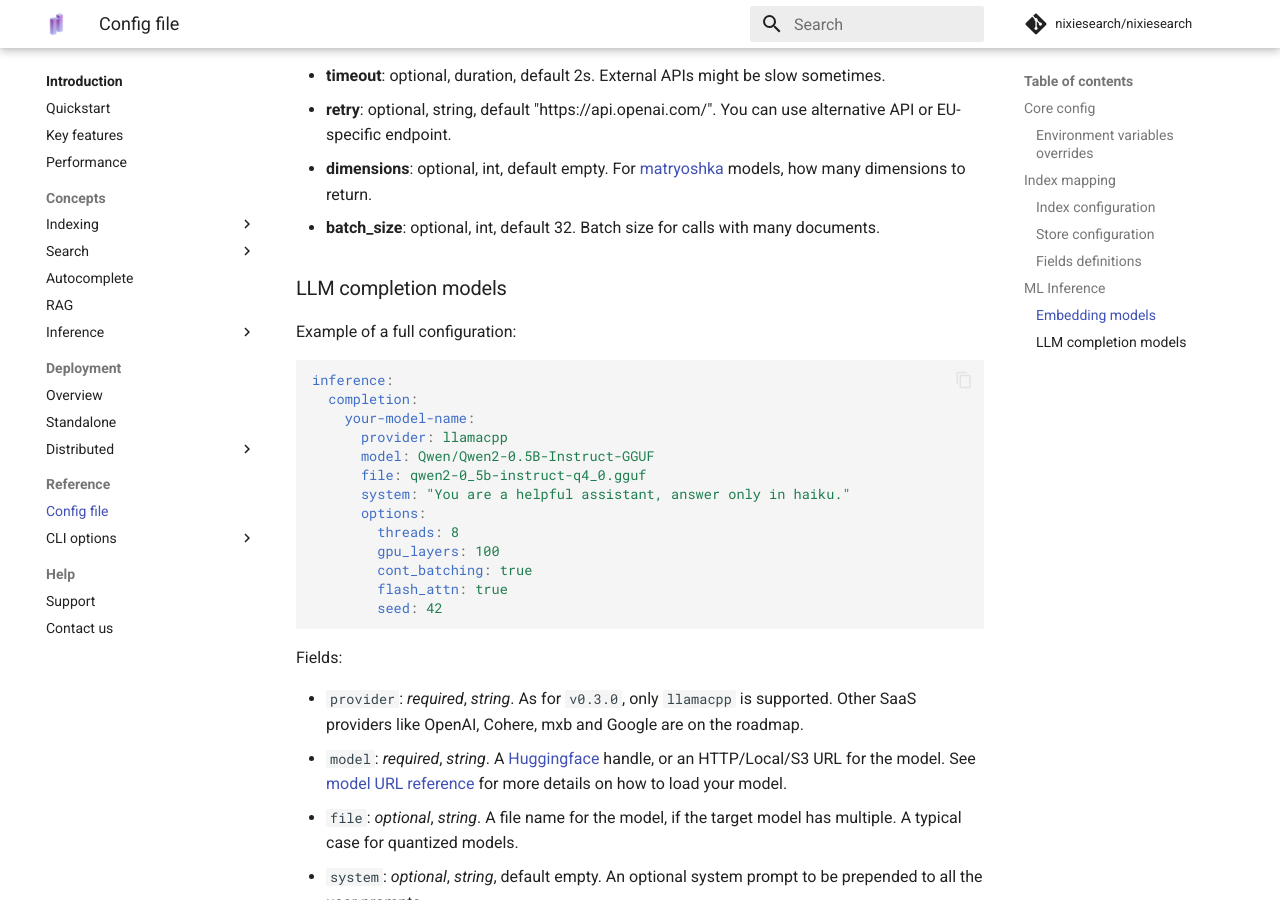
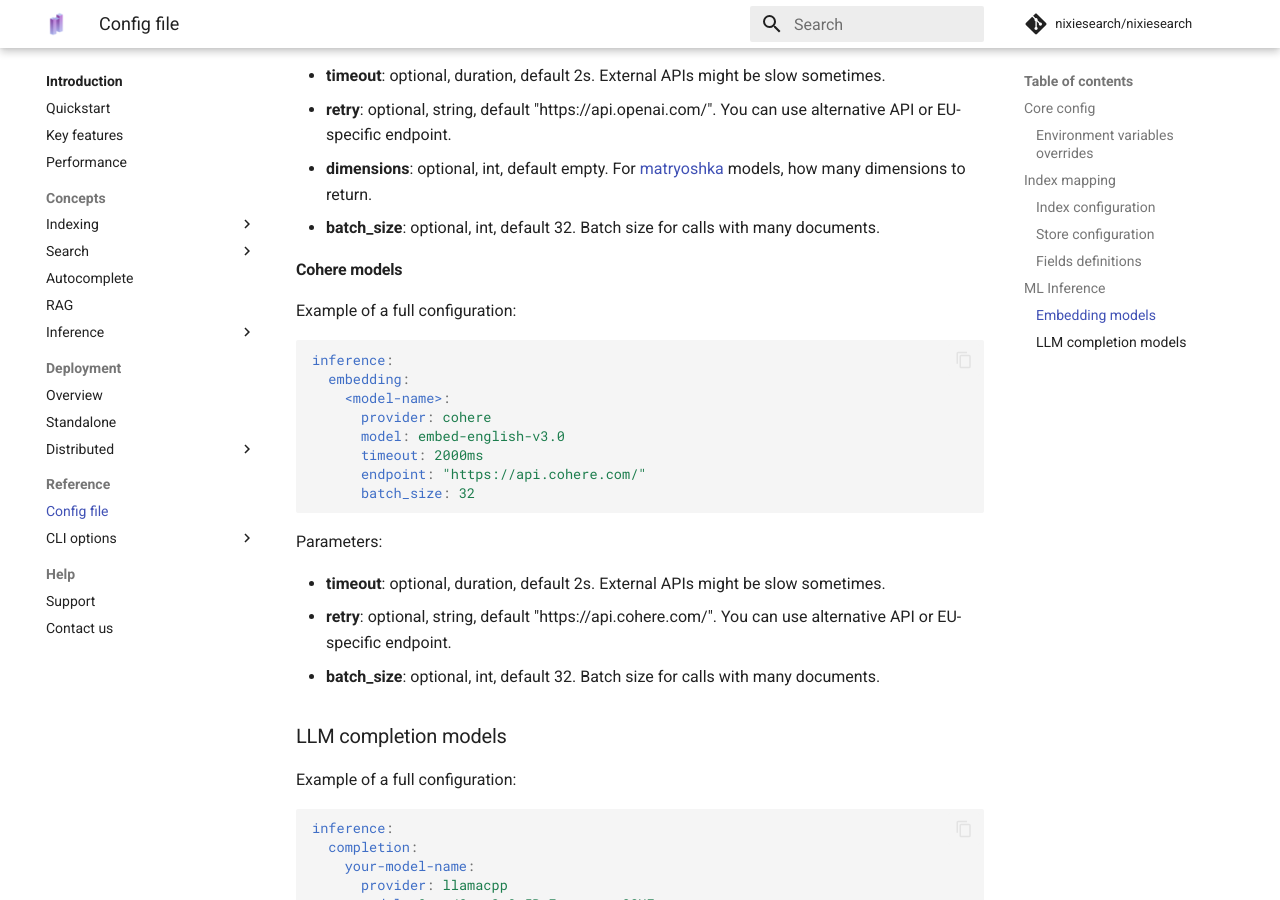
Before and after one commit to nixiesearch/nixiesearch, an MkDocs documentation site: the page built from docs/docs/reference/config.md, in a window 1280 px wide and 900 px high, scrolled down 3404 px. Built offline with MkDocs 1.6.1 and Material for MkDocs 9.7.7, drawn with Linux system fonts in a browser that asks for light colours; comment, search, counter and statistics services are not loaded.

Commit message:
Cohere embeddings support

````diff
--- a/docs/docs/reference/config.md
+++ b/docs/docs/reference/config.md
@@ -132,6 +132,28 @@
 * **dimensions**: optional, int, default empty. For [matryoshka](https://huggingface.co/blog/matryoshka) models, how many dimensions to return.
 * **batch_size**: optional, int, default 32. Batch size for calls with many documents.
 
+
+#### Cohere models
+
+Example of a full configuration:
+
+```yaml
+inference:
+  embedding:
+    <model-name>:
+      provider: cohere
+      model: embed-english-v3.0
+      timeout: 2000ms
+      endpoint: "https://api.cohere.com/"
+      batch_size: 32
+```
+
+Parameters:
+
+* **timeout**: optional, duration, default 2s. External APIs might be slow sometimes.
+* **retry**: optional, string, default "https://api.cohere.com/". You can use alternative API or EU-specific endpoint.
+* **batch_size**: optional, int, default 32. Batch size for calls with many documents.
+
 ### LLM completion models
 
 Example of a full configuration:
````
Also changed, not shown: docs/docs/features/inference/embeddings.md (+2 -1 lines), docs/docs/features/inference/embeddings/cohere.md (added, +42 -0 lines), 4 other files.
